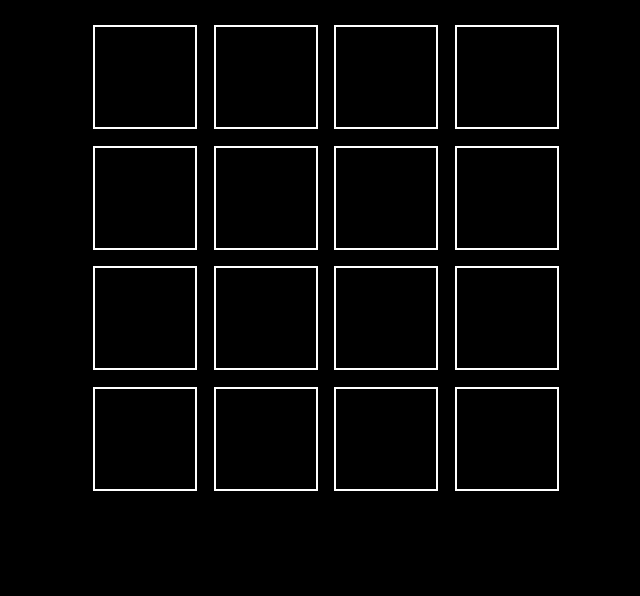
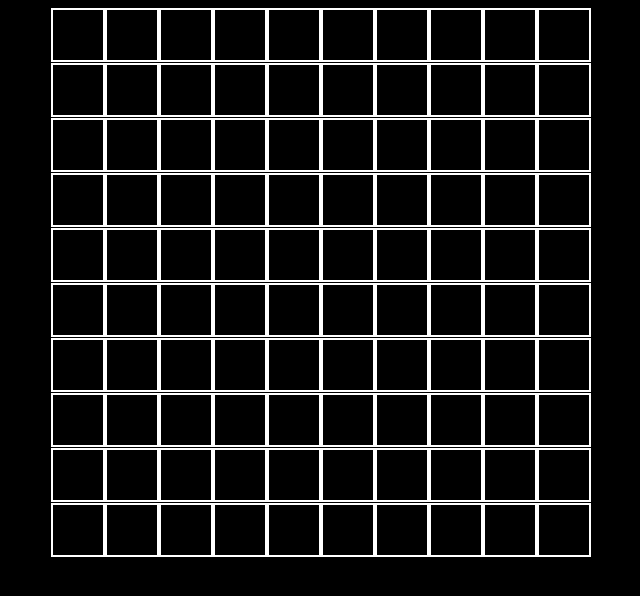
Before and after one commit to krfn/etch-a-sketch, a plain HTML site: page index.html in a window 1280 px wide. Shown: the whole page, without its empty margins (314-954 px from the left). Drawn offline with Linux system fonts and the light colour scheme.

Commit message:
Edit main.css and script.js

```diff
--- a/main.css
+++ b/main.css
@@ -3,17 +3,17 @@ body {
 }
 
 #container {
-    align-content: space-evenly;
+    align-content: stretch;
     display: flex;
     flex-wrap: wrap;
-    height: 500px;
+    height: 550px;
     margin: auto;
-    justify-content: space-evenly;
-    width: 500px;
+    justify-content: stretch;
+    width: 550px;
 }
 
 .grid {
     border: 2px solid white;
-    height: 100px;
-    width: 100px;
+    height: 50px;
+    width: 50px;
 }
--- a/script.js
+++ b/script.js
@@ -2,14 +2,13 @@ function setup() {
 
     const container = document.querySelector('#container');
 
-    for (let i = 0; i < 16; i++) {
+    for (let i = 0; i < 100; i++) {
         const box = document.createElement('div');
+        let ink = 0;
         box.classList.add('grid');
         box.addEventListener('mouseover', function() {
-            box.style.backgroundColor = 'white';
-        });
-        box.addEventListener('mouseout', function() {
-            box.style.backgroundColor = 'black';
+            box.style.backgroundColor = 'rgb(' + ink + ', ' + ink + ', ' + ink + ')';
+            ink += 60;
         });
         container.appendChild(box);
     }
```
